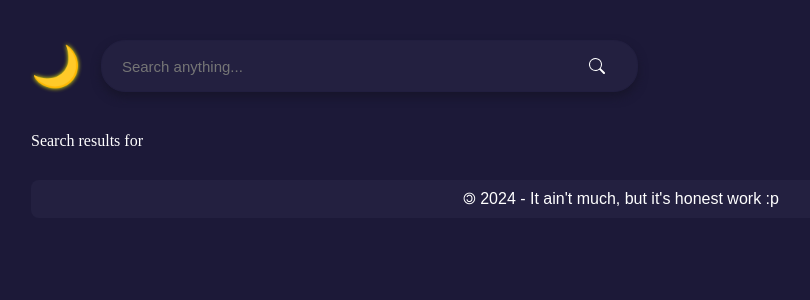
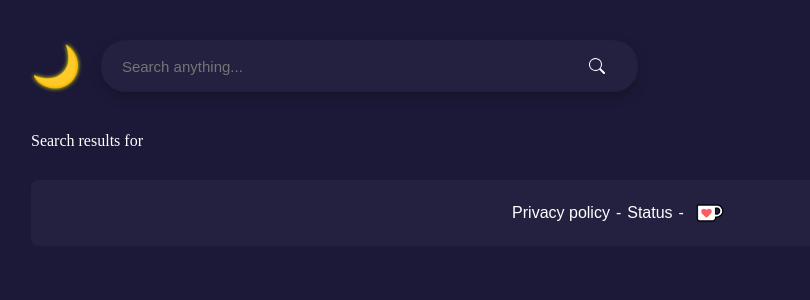
Before and after one commit to AndrewChalikias/lightinthedark, a Flask app: template templates/results.html in a window 1280 px wide. Shown: the top 300 px of the page, without its empty margins (29-839 px from the left). Run offline with Flask 3, Linux system fonts and the light colour scheme; the template is opened without the code that fills it, so the values that code supplies are empty.

Commit message:
Footer has now a nav menu instead of a copyleft message

```diff
--- a/templates/results.html
+++ b/templates/results.html
@@ -56,7 +56,19 @@
             </div>
         </main>
         <footer>
-            <span style="display: block; color: #FFFFFF;">🄯 2024 - It ain't much, but it's honest work :p</span>
+            <div id="privacyPolicy">
+                <a href='{{ url_for('privacyPolicy') }}'>Privacy policy</a>
+            </div>
+            <div style="color: #FFFFFF;">-</div>
+            <div id="status">
+                <a href="">Status</a>
+            </div>
+            <div style="color: #FFFFFF;">-</div>
+            <div>
+                <a href="https://ko-fi.com/andrewchalikias" target="_blank">
+                    <img src="{{ url_for('static', filename='kofi.webp') }}" alt="Ko-Fi logo" style="width:40px;">
+                </a>
+            </div>
         </footer>
     </body>
 </html>
```
